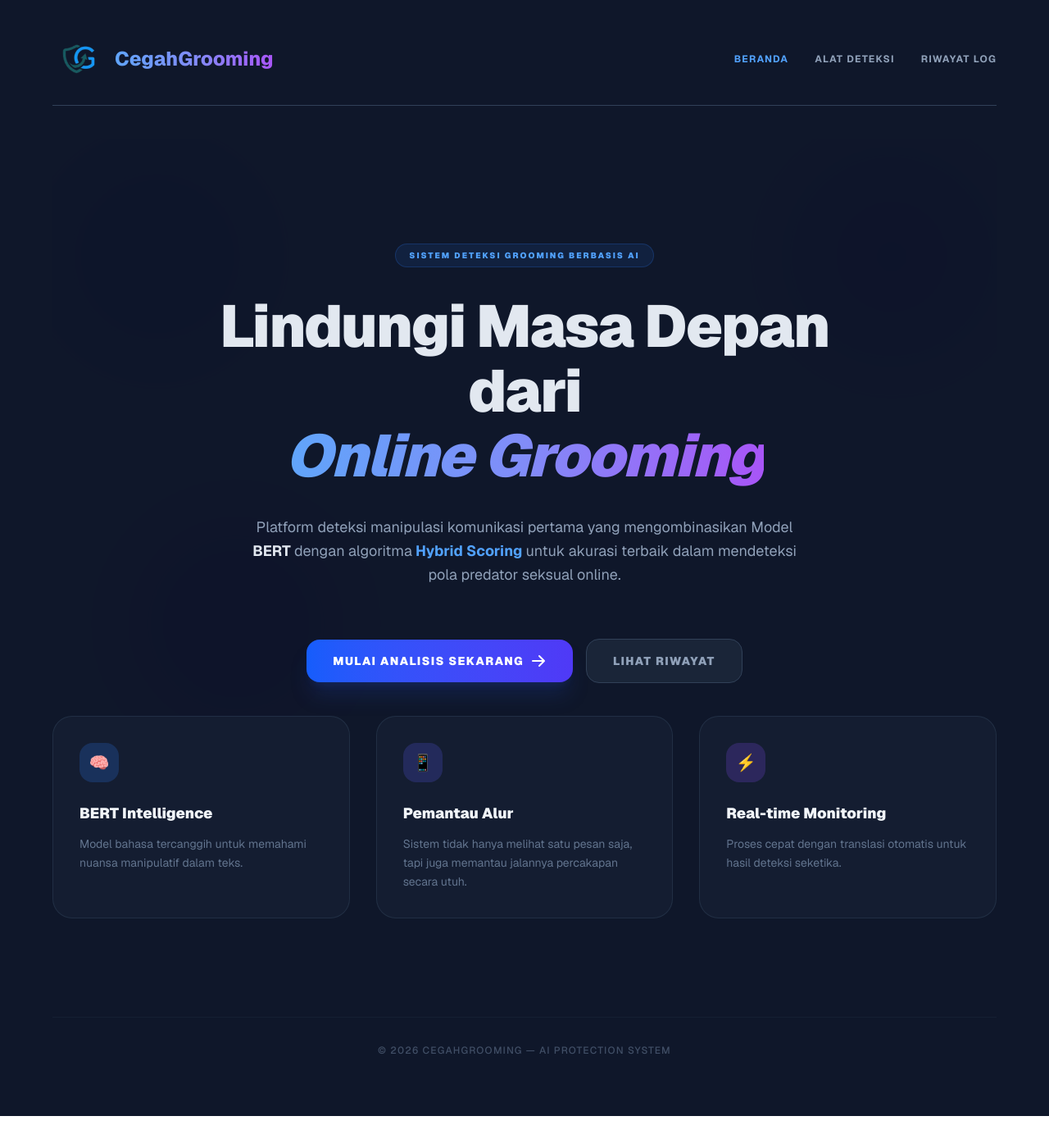
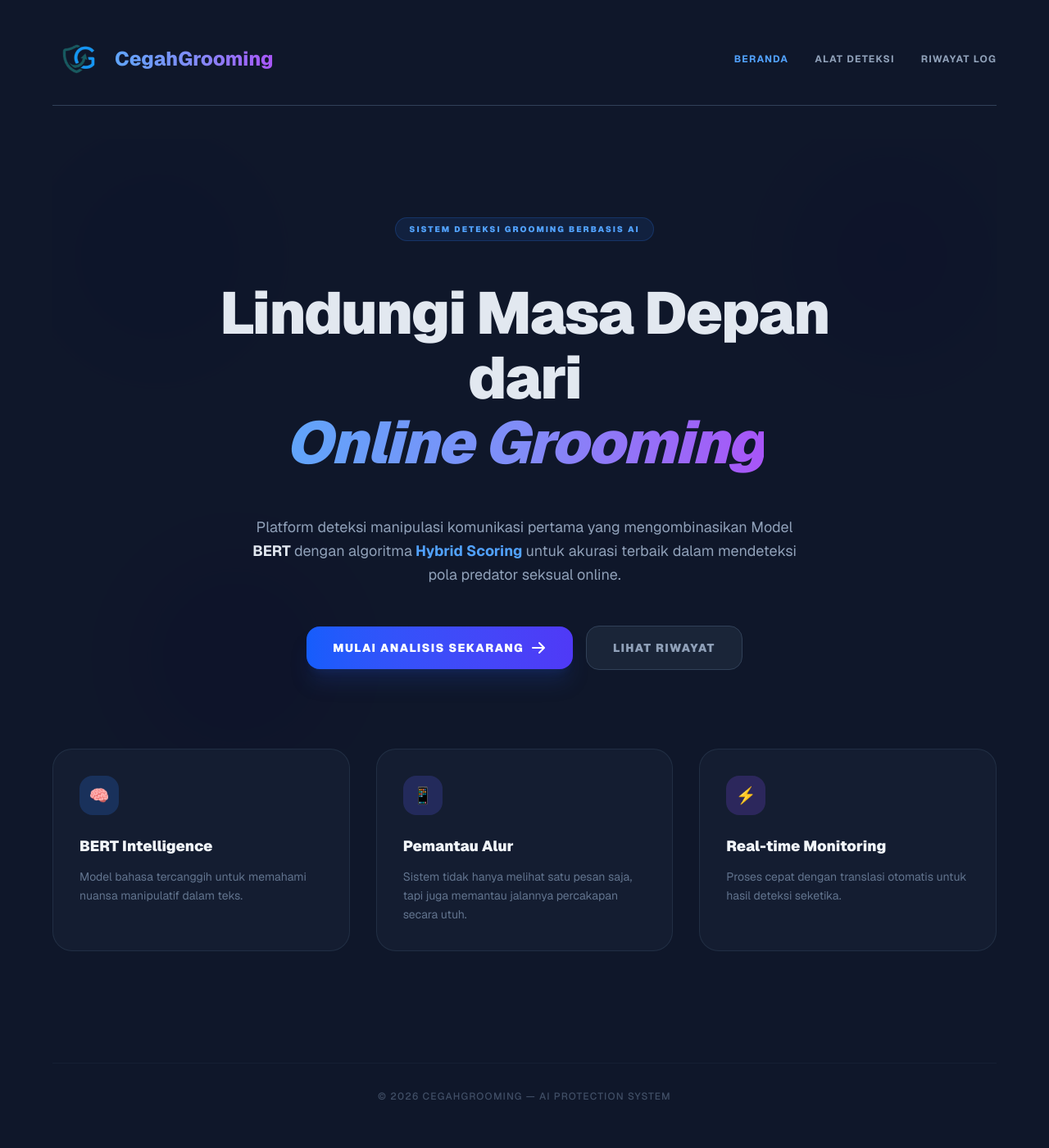
Before and after one commit to ilyfauzan/CegahGrooming, a Next.js app in the folder grooming-detector-ui/: page / in a window 1280 px wide. Shown: the top 1400 px of the page at 82% size. Before the commit the page ends 1361 px from the top, so only its background shows below. Built offline with nearby package versions, Linux system fonts and the light colour scheme.

Commit message:
merapikan jarak halaman utama

```diff
--- a/grooming-detector-ui/app/components/Hero.tsx
+++ b/grooming-detector-ui/app/components/Hero.tsx
@@ -3,13 +3,13 @@ import Link from "next/link";
 
 export default function Hero() {
   return (
-    <div className="relative overflow-hidden pt-10 md:pt-20 lg:pt-32 pb-6 md:pb-10">
+    <div className="relative overflow-hidden py-16 md:py-24">
       {/* Background Blobs for Decoration */}
       <div className="absolute top-0 -left-4 w-72 h-72 bg-blue-600 rounded-full mix-blend-multiply filter blur-3xl opacity-20 animate-blob" />
       <div className="absolute top-0 -right-4 w-72 h-72 bg-indigo-600 rounded-full mix-blend-multiply filter blur-3xl opacity-20 animate-blob animation-delay-2000" />
       <div className="absolute -bottom-8 left-20 w-72 h-72 bg-violet-600 rounded-full mix-blend-multiply filter blur-3xl opacity-20 animate-blob animation-delay-4000" />
 
-      <div className="relative text-center space-y-8 max-w-4xl mx-auto px-6">
+      <div className="relative text-center space-y-12 max-w-4xl mx-auto px-6">
         <div className="inline-block px-4 py-1.5 rounded-full bg-blue-500/10 border border-blue-500/20 text-blue-400 text-[10px] font-black uppercase tracking-[0.2em] animate-fade-in">
           Sistem Deteksi Grooming Berbasis AI
         </div>
@@ -26,7 +26,7 @@ export default function Hero() {
           dalam mendeteksi pola predator seksual online.
         </p>
 
-        <div className="pt-8 flex flex-col sm:flex-row items-center justify-center gap-4">
+        <div className="flex flex-col sm:flex-row items-center justify-center gap-4">
           <Link
             href="/detector"
             className="w-full sm:w-auto px-8 py-4 bg-blue-600 bg-gradient-to-r from-blue-600 to-indigo-600 rounded-2xl font-black text-sm tracking-widest text-white shadow-xl shadow-blue-900/30 hover:scale-[1.02] active:scale-95 transition-all flex items-center justify-center gap-2"
--- a/grooming-detector-ui/app/page.tsx
+++ b/grooming-detector-ui/app/page.tsx
@@ -32,7 +32,7 @@ export default function LandingPage() {
         <Hero />
 
         {/* Features Grid */}
-        <div className="pb-20 grid grid-cols-1 md:grid-cols-3 gap-8">
+        <div className="pb-24 grid grid-cols-1 md:grid-cols-3 gap-8">
           {features.map((f, i) => (
             <div
               key={i}
```
